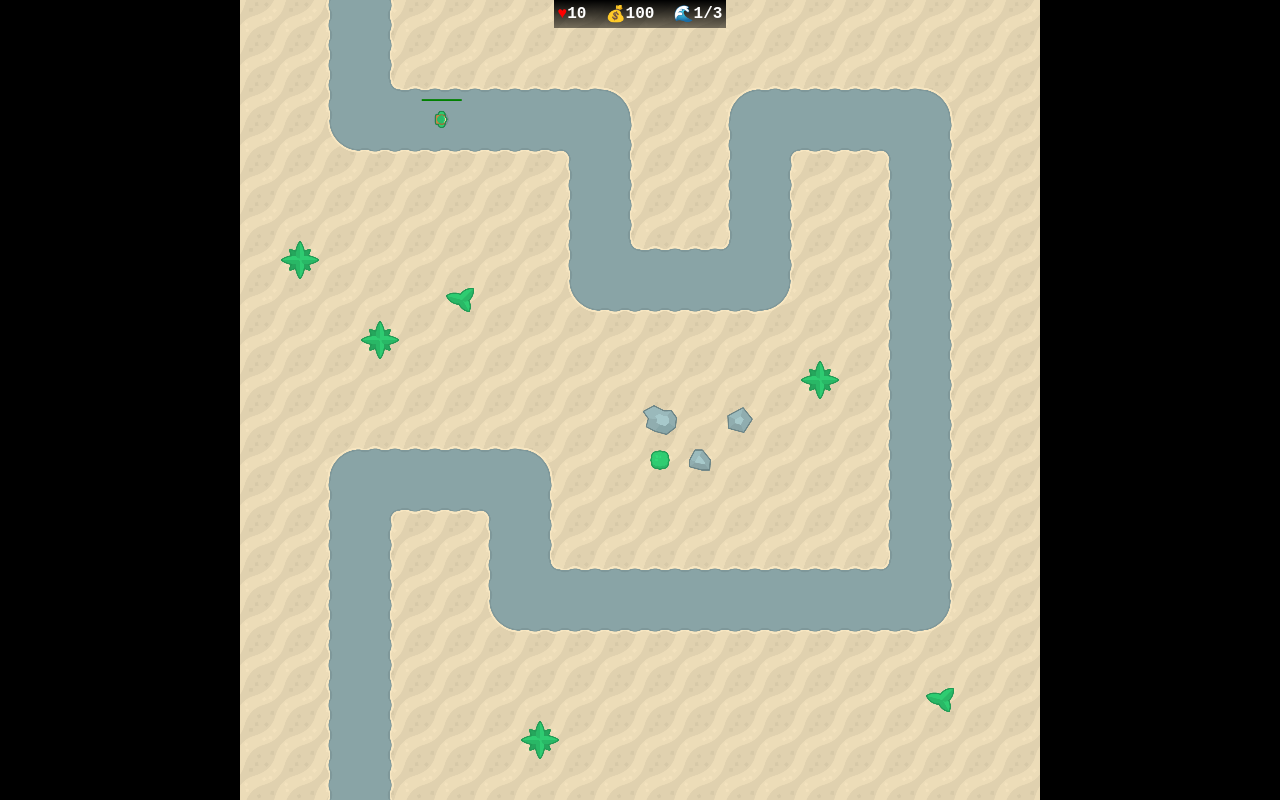
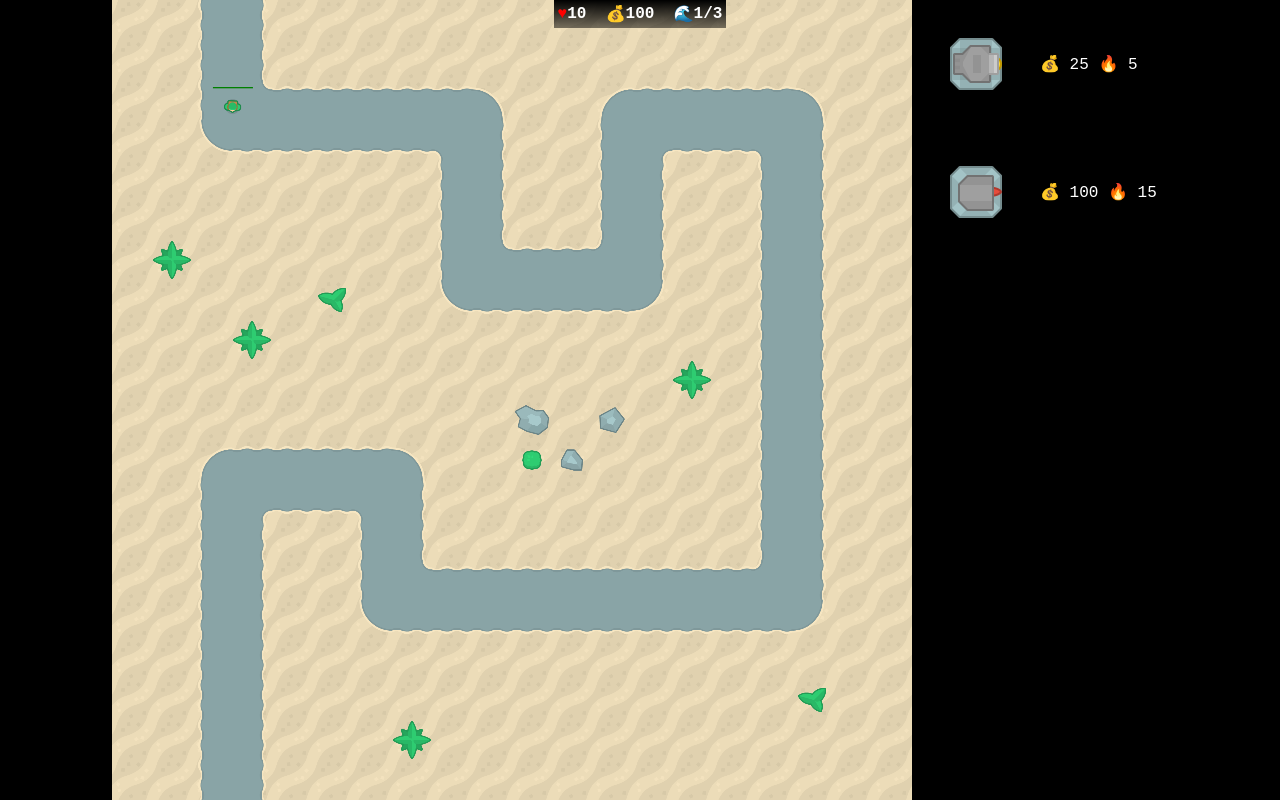
Before and after one commit to tilmanmoser/tower-defense, a website built with Vite: page index.html in a window 1280 px wide. Built offline with nearby package versions, Linux system fonts and the light colour scheme.

Commit message:
turrets to build selectable (needs restyling, but works)

```diff
--- a/src/levels.ts
+++ b/src/levels.ts
@@ -8,22 +8,21 @@ export type LevelData = {
   };
   restrictedTiles: number[][];
   waypoints: [{ x: number; y: number }[]];
-  intruders: [
-    {
+  intruders: {
     image: string;
     width: number;
     height: number;
     frames: number;
+    duration: number;
     speed: number;
     waypointsIndex: number;
     health: number;
     revenue: number;
-    }
-  ];
+  }[];
   waves: number[][];
-  turrets: [
-    {
+  turrets: {
     image: string;
+    icon: string;
     cost: number;
     width: number;
     height: number;
@@ -34,8 +33,7 @@ export type LevelData = {
       damage: number;
       reloading: number;
     };
-    }
-  ];
+  }[];
 };
 
 export const levels: LevelData[] = [
@@ -111,20 +109,44 @@ export const levels: LevelData[] = [
     ],
     intruders: [
       {
-        image: "/intruder0.png",
+        image: "/soldier0.png",
         width: 128,
         height: 128,
         frames: 4,
+        duration: 6,
         speed: 2,
         waypointsIndex: 0,
         health: 100,
         revenue: 25,
       },
+      {
+        image: "/tank0.png",
+        width: 128,
+        height: 128,
+        frames: 8,
+        duration: 24,
+        speed: 1,
+        waypointsIndex: 0,
+        health: 300,
+        revenue: 50,
+      },
+      {
+        image: "/soldier1.png",
+        width: 128,
+        height: 128,
+        frames: 4,
+        duration: 8,
+        speed: 4,
+        waypointsIndex: 0,
+        health: 150,
+        revenue: 50,
+      },
     ],
-    waves: [[0], [0, 0], [0, 0, 0, 0]],
+    waves: [[0], [0, 0, 1], [2, 2]],
     turrets: [
       {
         image: "/turret0.png",
+        icon: "/turret0-icon.png",
         cost: 25,
         width: 128,
         height: 128,
@@ -136,6 +158,20 @@ export const levels: LevelData[] = [
           reloading: 4,
         },
       },
+      {
+        image: "/turret1.png",
+        icon: "/turret1-icon.png",
+        cost: 100,
+        width: 128,
+        height: 128,
+        radius: 5 * 128,
+        projectiles: {
+          speed: 12,
+          offset: 30,
+          damage: 15,
+          reloading: 16,
+        },
+      },
     ],
   },
 ];
--- a/src/main.ts
+++ b/src/main.ts
@@ -61,6 +61,31 @@ import "./style.css";
     overlay.style.display = "flex";
   };
 
+  // display turret selection
+  const sidebar = document.createElement("div");
+  sidebar.classList.add("game-sidebar");
+  app.appendChild(sidebar);
+
+  for (let i = 0; i < level.turrets.length; i++) {
+    const turret = level.turrets[i];
+
+    const entry = document.createElement("div");
+    entry.classList.add("entry");
+    const icon = new Image();
+    icon.src = turret.icon;
+    entry.appendChild(icon);
+
+    const description = document.createElement("div");
+    description.classList.add("description");
+    description.innerHTML = `&#x1F4B0; ${turret.cost} &#x1F525; ${turret.projectiles.damage}`;
+    entry.appendChild(description);
+
+    entry.onclick = () => {
+      towerDefense.turretToPlaceIndex = i;
+    };
+    sidebar.appendChild(entry);
+  }
+
   // run game
   (function animate() {
     const handle = requestAnimationFrame(animate);
--- a/src/style.css
+++ b/src/style.css
@@ -42,3 +42,21 @@ body {
   color: white;
   -webkit-text-stroke: 3px black;
 }
+
+#app .game-sidebar {
+  width: 256px;
+  height: 100vh;
+  display: flex;
+  flex-direction: column;
+}
+
+.entry {
+  display: flex;
+  align-items: center;
+  color: white;
+}
+
+.entry img {
+  width: 50%;
+  transform: scale(0.5);
+}
--- a/src/towerDefense.ts
+++ b/src/towerDefense.ts
@@ -10,7 +10,7 @@ export default class TowerDefense {
   turrets: Turret[] = [];
   lives: number = 10;
   coins: number = 100;
-  buildTurretIndex: number = 0;
+  turretToPlaceIndex: number = 1;
   pointerPos: { x: number; y: number } | undefined;
   waveIndex: number = -1;
 
@@ -132,13 +132,13 @@ export default class TowerDefense {
       ev.button === 0 &&
       this.pointerPos &&
       this.canPlaceTurretAt(this.pointerPos) &&
-      this.coins - this.level.turrets[this.buildTurretIndex].cost >= 0
+      this.coins - this.level.turrets[this.turretToPlaceIndex].cost >= 0
     ) {
-      this.coins -= this.level.turrets[this.buildTurretIndex].cost;
+      this.coins -= this.level.turrets[this.turretToPlaceIndex].cost;
       this.turrets.push(
         new Turret({
           context: this.context,
-          ...this.level.turrets[this.buildTurretIndex],
+          ...this.level.turrets[this.turretToPlaceIndex],
           position: this.pointerPos,
         })
       );
@@ -152,13 +152,15 @@ export default class TowerDefense {
   private drawPointer() {
     if (this.pointerPos) {
       this.context.fillStyle = this.canPlaceTurretAt(this.pointerPos)
-        ? `rgba(0,128,255,0.25)`
+        ? this.coins >= this.level.turrets[this.turretToPlaceIndex].cost
+          ? `rgba(0,128,255,0.25)`
+          : `rgba(0,0,0,0.10)`
         : `rgba(255,0,0,0.25)`;
       this.context.beginPath();
       this.context.arc(
         this.pointerPos.x,
         this.pointerPos.y,
-        this.level.turrets[this.buildTurretIndex].radius,
+        this.level.turrets[this.turretToPlaceIndex].radius,
         0,
         2 * Math.PI
       );
--- a/src/units/intruder.ts
+++ b/src/units/intruder.ts
@@ -15,6 +15,7 @@ export default class Intruder {
   health: number;
   maxHealth: number;
   revenue: number;
+  framesDuration: number;
 
   public constructor(props: {
     context: CanvasRenderingContext2D;
@@ -22,6 +23,7 @@ export default class Intruder {
     width: number;
     height: number;
     frames: number;
+    duration: number;
     speed: number;
     waypoints: { x: number; y: number }[];
     health: number;
@@ -35,6 +37,7 @@ export default class Intruder {
     this.height = props.height;
     this.framesCount = props.frames;
     this.framesIndex = 0;
+    this.framesDuration = props.duration;
     this.framesElapsed = 0;
     this.maxHealth = props.health;
     this.health = props.health;
@@ -73,7 +76,7 @@ export default class Intruder {
 
   private draw() {
     // update frame
-    if (++this.framesElapsed % Math.ceil(30 / this.framesCount) === 0) {
+    if (++this.framesElapsed % this.framesDuration === 0) {
       this.framesElapsed = 0;
       this.framesIndex = (this.framesIndex + 1) % this.framesCount;
     }
--- a/src/units/projectile.ts
+++ b/src/units/projectile.ts
@@ -6,6 +6,7 @@ export default class Projectile {
   target: Intruder;
   speed: number;
   maxDistance: number;
+  angle: number;
 
   constructor(props: {
     position: { x: number; y: number };
@@ -21,17 +22,18 @@ export default class Projectile {
     this.speed = props.offset;
     this.update();
     this.speed = props.speed;
+    this.angle = 0;
   }
 
   public update() {
-    const angle = Math.atan2(
+    this.angle = Math.atan2(
       this.target.position.y - this.position.y,
       this.target.position.x - this.position.x
     );
 
     const velocity = {
-      x: Math.cos(angle) * this.speed,
-      y: Math.sin(angle) * this.speed,
+      x: Math.cos(this.angle) * this.speed,
+      y: Math.sin(this.angle) * this.speed,
     };
 
     this.position.x += velocity.x;
--- a/src/units/turret.ts
+++ b/src/units/turret.ts
@@ -116,6 +116,16 @@ export default class Turret {
 
     // draw projectile
     if (this.projectile) {
+      this.context.save();
+      this.context.setTransform(
+        1,
+        0,
+        0,
+        1,
+        this.projectile.position.x,
+        this.projectile.position.y
+      );
+      this.context.rotate(this.projectile.angle);
       this.context.drawImage(
         this.image,
         // crop image
@@ -124,11 +134,12 @@ export default class Turret {
         this.width,
         this.height,
         // relative centered position
-        this.projectile.position.x - this.width / 2,
-        this.projectile.position.y - this.height / 2,
+        -this.width / 2,
+        -this.height / 2,
         this.width,
         this.height
       );
+      this.context.restore();
     }
 
     // draw gun
```
Also changed, not shown: public/soldier0.png (renamed from public/intruder0.png), public/soldier1.png (added), public/tank0.png (added), public/turret0-icon.png (added), public/turret1-icon.png (added), public/turret1.png (added), 6 other files. Lines whose indentation alone changed are shown as unchanged.
